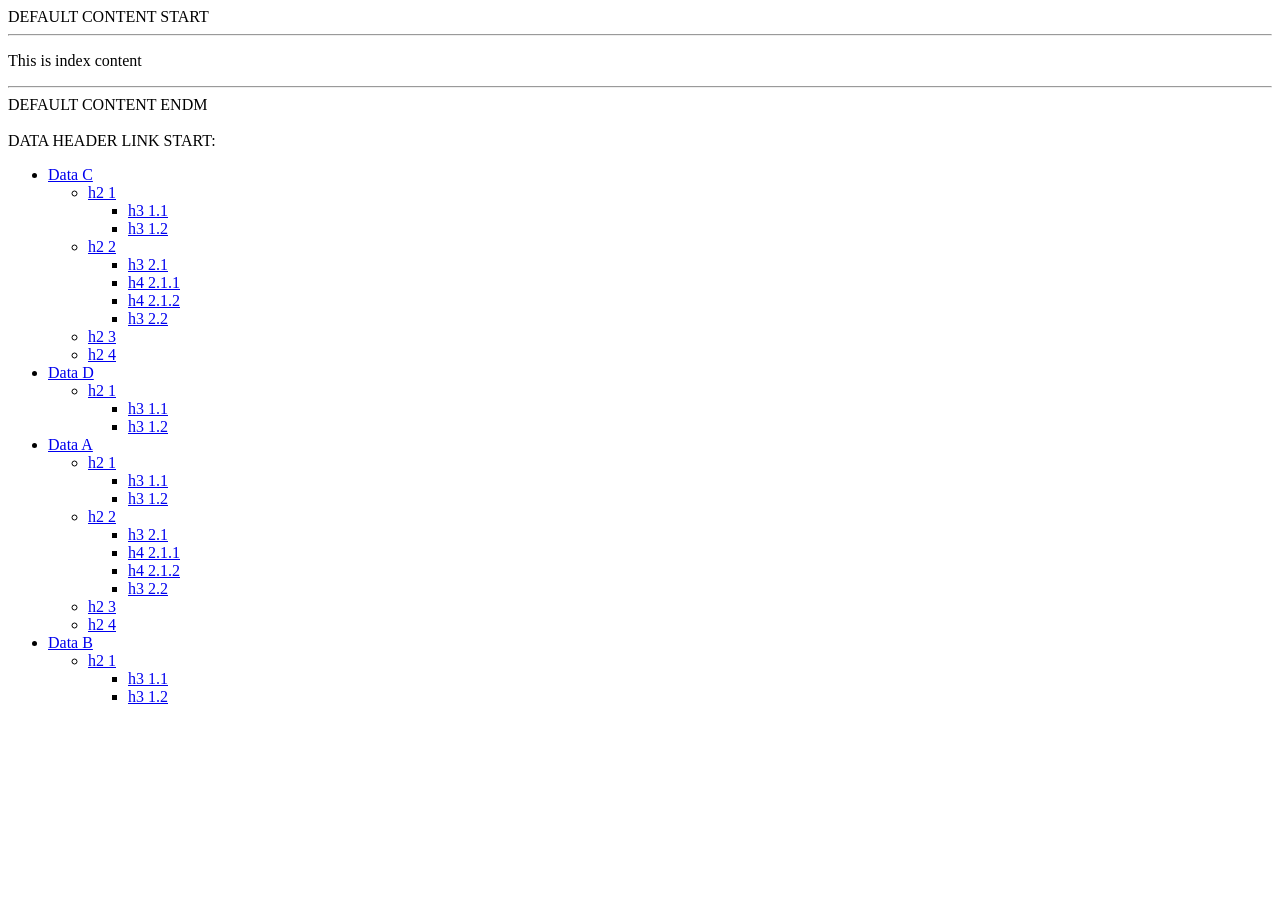
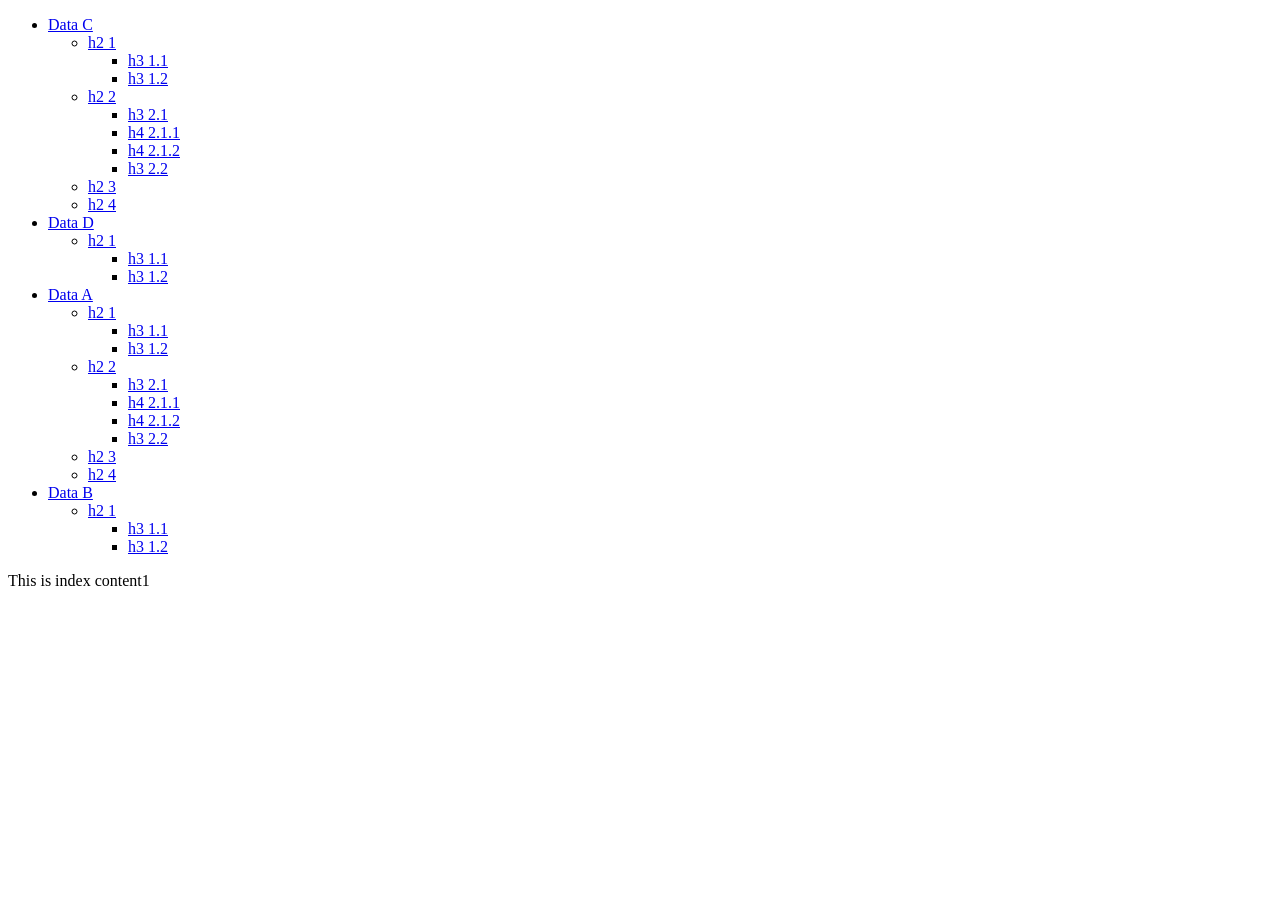
Before and after one commit to stebee/cs261docs, a Jekyll site: the page built from index.md, in a window 1280 px wide. Built offline with Jekyll 4.4.1, drawn with Linux system fonts in a browser that asks for light colours.

Commit message:
start on sidebar include

```diff
--- /dev/null
+++ b/_includes/elements/nav.html
@@ -0,0 +1,7 @@
+<ul>
+  {% for part in site.my_data %}
+  <li><a href="{{part.url}}">{{part.title}}</a></li>
+  {% include generators/header_link_list.html
+  object=part class="my_class" %}
+  {% endfor %}
+</ul>
--- /dev/null
+++ b/_includes/elements/test.liquid
@@ -0,0 +1 @@
+test123
--- a/_includes/filters/find_nth.html
+++ b/_includes/filters/find_nth.html
@@ -21,7 +21,7 @@
 {%- assign find_index  = -1 -%}
 {%- assign find_input  = include.input -%}
 {%- assign find_tofind = include.tofind -%}
-{%- assign find_n      = include.n | plus: 0 -%}
+{%- assign find_n      = include.n | to_integer -%}
 
 {%- assign find_cur_num = 0 -%}
 {%- assign find_begin   = 0 -%}
--- a/_includes/filters/html_header_ids.html
+++ b/_includes/filters/html_header_ids.html
@@ -21,7 +21,7 @@
 {%- endcomment -%}
 
 
-{% comment %} Get array of lines{% endcomment %}
+{% comment %} Get array of lines {% endcomment %}
 {%- assign lines = include.html | newline_to_br | split: "<br />" -%}
 {%- assign have_printed = false -%}
 
--- a/_includes/generators/header_link_list.html
+++ b/_includes/generators/header_link_list.html
@@ -45,25 +45,25 @@
     {%- include filters/find_first.html
       input=cur tofind=":" -%}
   {%- endcapture -%}
-  {%- assign index_first = index_first | plus: 0 -%}
+  {%- assign index_first = index_first | to_integer -%}
 
   {%- capture index_second -%}
     {%- include filters/find_nth.html
       input=cur tofind=":" n="1" -%}
   {%- endcapture -%}
-  {%- assign index_second = index_second | plus: 0 -%}
+  {%- assign index_second = index_second | to_integer -%}
 
   {%- if     index_first < 0 -%} {%- break -%}
   {%- elsif index_second < 0 -%} {%- break -%}
   {%- endif %
 
-  {%- assign level_len = index_first | plus: 0 -%}
+  {%- assign level_len = index_first | to_integer -%}
   {%- assign id_begin  = index_first | plus: 1 -%}
   {%- assign id_len    = index_second | minus: id_begin -%}
   {%- assign text_begin = index_second | plus: 1 -%}
   {%- assign text_len = cur | size | minus: index_second -%}
 
-  {%- assign cur_level = cur | slice: 1, level_len | plus: 0 -%}
+  {%- assign cur_level = cur | slice: 1, level_len | to_integer -%}
   {%- assign cur_id    = cur | slice: id_begin, id_len -%}
   {%- assign cur_text  = cur | slice: text_begin, text_len -%}
 
--- a/_layouts/default.html
+++ b/_layouts/default.html
@@ -4,21 +4,6 @@
     {% include head.html %}
   </head>
   <body>
-    DEFAULT CONTENT START
-    <hr>
     {{ content }}
-    <hr>
-    DEFAULT CONTENT ENDM<br><br>
-
-    DATA HEADER LINK START:
-
-    <ul>
-      {% for part in site.my_data %}
-      <li><a href="{{part.url}}">{{part.title}}</a></li>
-      {% include generators/header_link_list.html
-      object=part class="my_class" %}
-      {% endfor %}
-    </ul>
-
   </body>
 </html>
--- a/index.md
+++ b/index.md
@@ -1,6 +1,6 @@
 ---
 title: Home
-layout: default
+layout: view_sidebar
 ---
 
-This is index content
+This is index content1
```
Also changed, not shown: _layouts/view_sidebar.html (added, +7 -0 lines).
